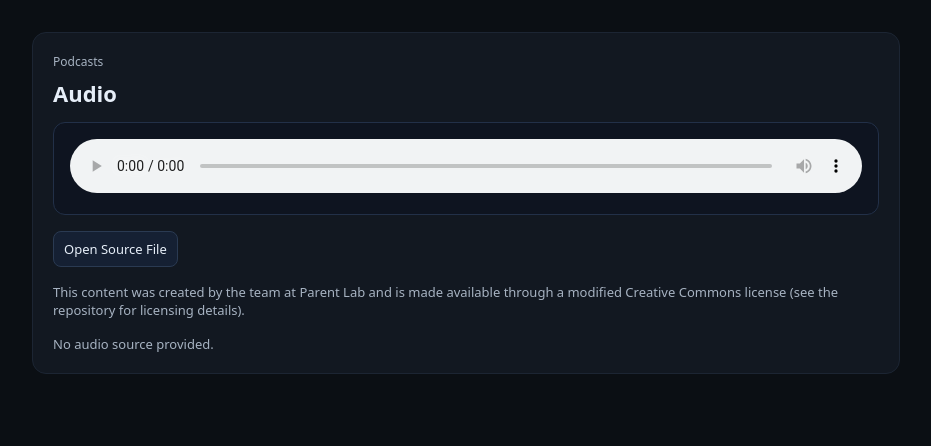
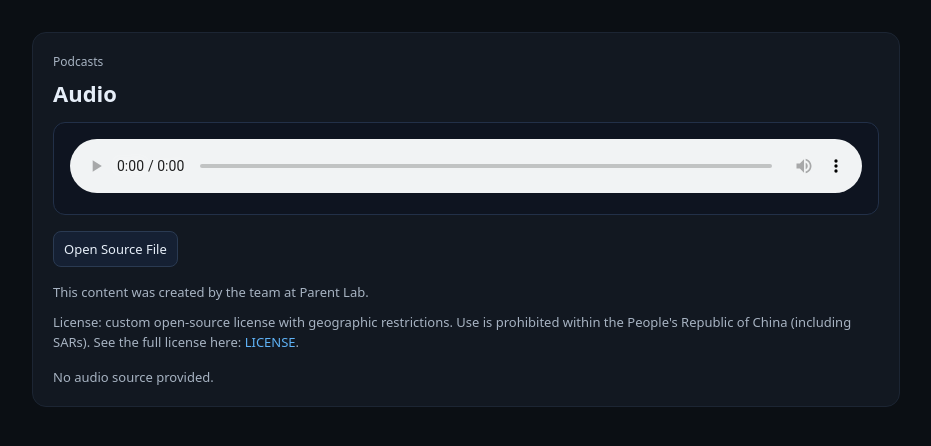
Before and after one commit to johncgilmore/parentlab-index, a plain HTML site: page public/play.html in a window 1280 px wide. Shown: the whole page, without its empty margins (174-1105 px from the left). Drawn offline with Linux system fonts and the light colour scheme.

Commit message:
chore(license): display dataset license details and link on player page

```diff
--- a/public/play.html
+++ b/public/play.html
@@ -13,6 +13,8 @@
       .player { background: #0e1420; border: 1px solid #223048; border-radius: 12px; padding: 16px; }
       audio { width: 100%; outline: none; }
       .note { margin-top: 16px; color: var(--muted); font-size: 13px; }
+      .license { margin-top: 12px; color: var(--muted); font-size: 13px; line-height: 1.5; }
+      .license a { color: var(--accent); text-decoration: none; }
       .actions { margin-top: 16px; display: flex; gap: 10px; }
       .btn.primary { background: #1a2a44; border-color: #2a3a52; }
     </style>
@@ -28,8 +30,10 @@
         <div class="actions">
           <a id="openExternal" class="btn" target="_blank" rel="noopener noreferrer">Open Source File</a>
         </div>
-        <div class="note">
-          This content was created by the team at Parent Lab and is made available through a modified Creative Commons license (see the repository for licensing details).
+        <div class="note">This content was created by the team at Parent Lab.</div>
+        <div class="license">
+          License: custom open-source license with geographic restrictions. Use is prohibited within the People's Republic of China (including SARs). See the full license here:
+          <a href="https://huggingface.co/datasets/SharedPL25/parentlab/blob/main/LICENSE" target="_blank" rel="noopener noreferrer">LICENSE</a>.
         </div>
       </div>
     </div>
```
